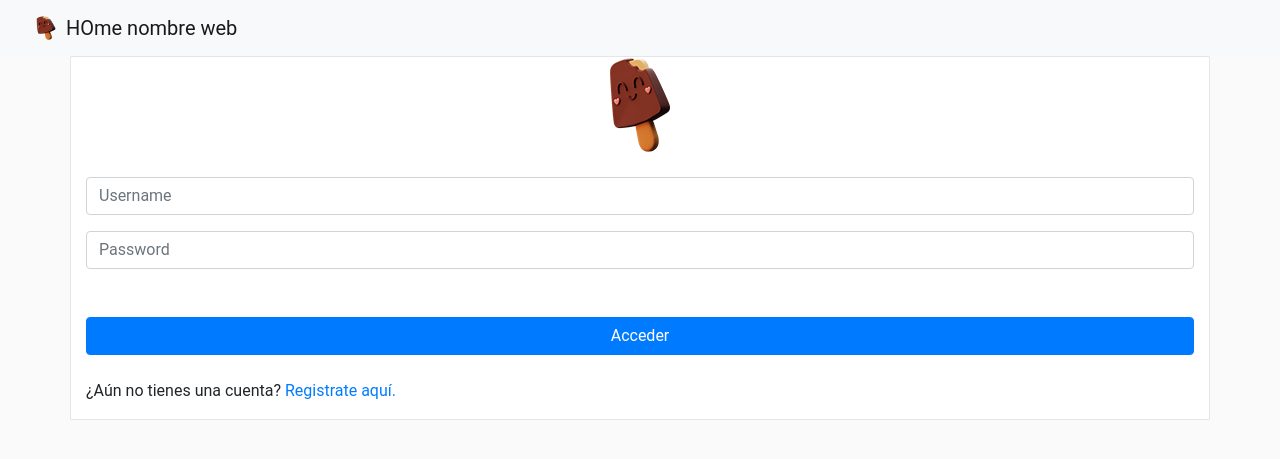
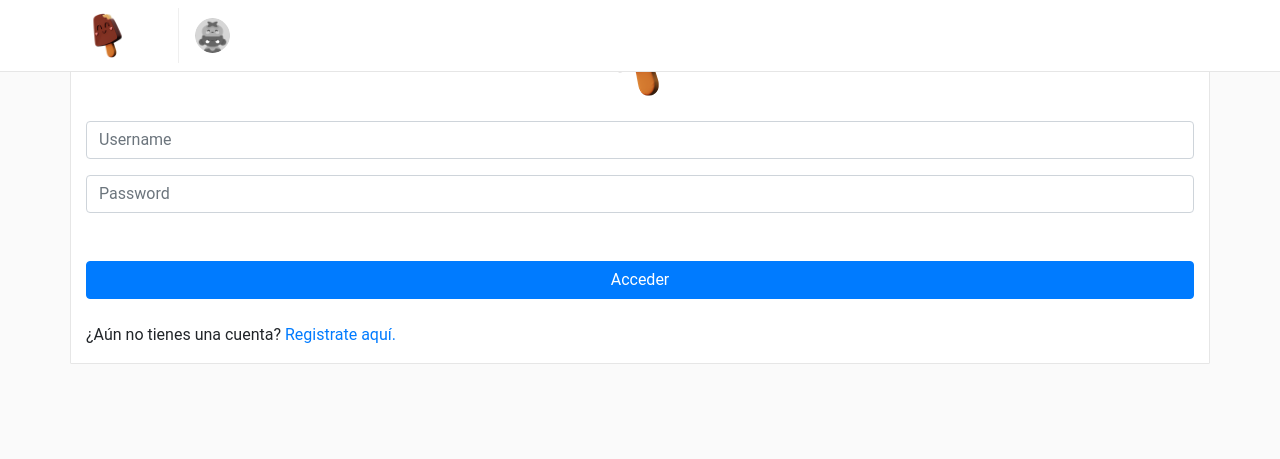
Before and after one commit to toximosi/Proyecto-coder-House-Python, a Django app: page /users/login/ in a window 1280 px wide. Shown: the top 459 px of the page. Run offline with Django 4.2, Linux system fonts and the light colour scheme; some libraries are stand-ins or nearby versions.

Commit message:
visualizaciónd del feed y nav. falta correción de visualización de avatar img en cabecera de card

```diff
--- a/posts/models.py
+++ b/posts/models.py
@@ -23,4 +23,4 @@ class Post(models.Model):
     #?auto_now: que se cree automáticamente
 
     def __str__(self):
-           return '{} by @{}'.format(self.title, self.profile)
+           return '{} by @{}'.format(self.title, self.profile.username)
--- a/templates/commun/nav.html
+++ b/templates/commun/nav.html
@@ -1,42 +1,37 @@
 {% load static %}
-<div class="content">
-<nav class="navbar navbar-expand-lg navbar-light bg-light">
-    <div class="container-fluid">
-        <a class="navbar-brand" href="{% comment %} {% url 'index' %} {% endcomment %}">
-            <img src="{% static '/img/logo-icon.png' %}" alt="" width="30" height="24" class="d-inline-block align-text-top">
-            HOme nombre web
+<nav class="navbar navbar-expand-lg fixed-top" id="main-navbar">
+    <div class="container">
+
+        <a class="navbar-brand pr-5" style="border-right: 1px solid #efefef;" href="{% url "posts:feed" %}">
+            <img src="{% static "img/logo-icon.png" %}" height="45" class="d-inline-block align-top"/>
         </a>
-     {% comment %}  <button class="navbar-toggler" type="button" data-bs-toggle="collapse" data-bs-target="#navbarSupportedContent" aria-controls="navbarSupportedContent" aria-expanded="false" aria-label="Toggle navigation">
-        <span class="navbar-toggler-icon"></span>
-      </button> {% endcomment %}
-      {% comment %} <div class="collapse navbar-collapse" id="navbarSupportedContent">
-        <ul class="navbar-nav me-auto mb-2 mb-lg-0">
+
+        <div class="collapse navbar-collapse">
+            <ul class="navbar-nav mr-auto">
+
                 <li class="nav-item">
-            <a class="nav-link active" aria-current="page" href="#">Home</a>
+                    <a href="{% url "users:detail" request.user.username %}">
+                        {% if request.user.profile.picture %}
+                            <img src="{{ request.user.profile.picture.url }}" height="35" class="d-inline-block align-top rounded-circle"/>
+                        {% else%}
+                            <img src="{% static 'img/default-profile.png' %}" height="35" class="d-inline-block align-top rounded-circle"/>
+                        {% endif %}
+                    </a>
                 </li>
-          <li class="nav-item">
-            <a class="nav-link" href="#">Link</a>
+
+                <li class="nav-item nav-icon">
+                    <a href="{% url "posts:create" %}">
+                        <i class="fas fa-plus"></i>
+                    </a>
                 </li>
-          <li class="nav-item dropdown">
-            <a class="nav-link dropdown-toggle" href="#" id="navbarDropdown" role="button" data-bs-toggle="dropdown" aria-expanded="false">
-              Dropdown
+
+                <li class="nav-item nav-icon">
+                    <a href="{% url "users:logout" %}">
+                        <i class="fas fa-sign-out-alt"></i>
                     </a>
-            <ul class="dropdown-menu" aria-labelledby="navbarDropdown">
-              <li><a class="dropdown-item" href="#">Action</a></li>
-              <li><a class="dropdown-item" href="#">Another action</a></li>
-              <li><hr class="dropdown-divider"></li>
-              <li><a class="dropdown-item" href="#">Something else here</a></li>
+                </li>
+
             </ul>
-          </li>
-          <li class="nav-item">
-            <a class="nav-link disabled" href="#" tabindex="-1" aria-disabled="true">Disabled</a>
-          </li>
-        </ul>
-        <form class="d-flex">
-          <input class="form-control me-2" type="search" placeholder="Search" aria-label="Search">
-          <button class="btn btn-outline-success" type="submit">Search</button>
-        </form> </div>{% endcomment %}
-
+        </div>
     </div>
 </nav>
-</div>
--- a/templates/posts/post_card.html
+++ b/templates/posts/post_card.html
@@ -1,10 +1,10 @@
 <div class="col-sm-12 col-md-8 offset-md-2 mt-5 p-0 post-container">
     <div class="media pt-3 pl-3 pb-1">
-        <a href="{% url "users:detail" post.user.username %}">
-            <img class="mr-3 rounded-circle" height="35" src="{{ post.profile.picture.url }}" alt="{{ post.user.get_full_name }}">
+       <a href="{% url "users:detail" post.profile.username %}">
+            <img class="mr-3 rounded-circle" height="35" src="{{ post.profile.picture.url }}" alt="{{ post.profile.get_full_name }}">
         </a>
         <div class="media-body">
-            <p style="margin-top: 5px;">{{ post.user.get_full_name  }}</p>
+            <p style="margin-top: 5px;">{{ post.profile.get_full_name  }}</p>
         </div>
     </div>
 
--- a/users/views.py
+++ b/users/views.py
@@ -16,7 +16,8 @@ from users.models import Profile
 # Forms
 from users.forms import SignupForm
 
-class UserDetailView(LoginRequiredMixin, DetailView):
+
+class UserDetailView(DetailView):#class UserDetailView(LoginRequiredMixin, DetailView):
     template_name = 'users/detail.html'
     slug_field = 'username'#necesitamos un identificador para qle queryset
     slug_url_kwarg = 'username'#como lo llamamos del lado del as url
@@ -39,7 +40,7 @@ class SignupView(FormView):
         form.save()
         return super().form_valid(form)
 
-class UpdateProfileView(LoginRequiredMixin, UpdateView):
+class UpdateProfileView(UpdateView):#class UpdateProfileView(LoginRequiredMixin, UpdateView):
     template_name = 'users/update_profile.html'
     model = Profile
     fields = ['website', 'biography', 'phone_number', 'picture']
@@ -58,5 +59,5 @@ class LoginView(auth_views.LoginView):
     #https://docs.djangoproject.com/en/4.0/topics/auth/default/#module-django.contrib.auth.views
 
 
-class LogoutView(LoginRequiredMixin, auth_views.LogoutView):
+class LogoutView(auth_views.LogoutView):#class LogoutView(LoginRequiredMixin, auth_views.LogoutView):
     template_name = 'users/logged_out.html'
```
Also changed, not shown: posts/views.py (+5 -5 lines), templates/posts/feed.html (+2 -22 lines). Lines whose indentation alone changed are shown as unchanged.
